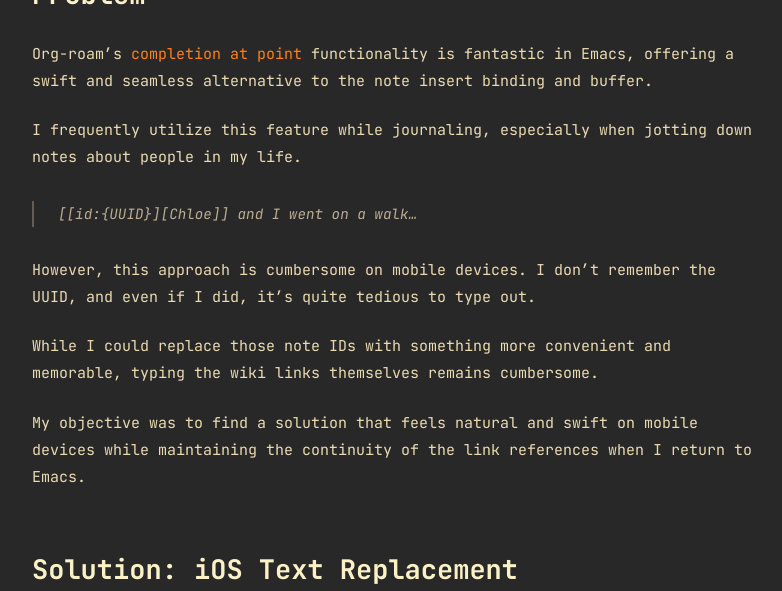
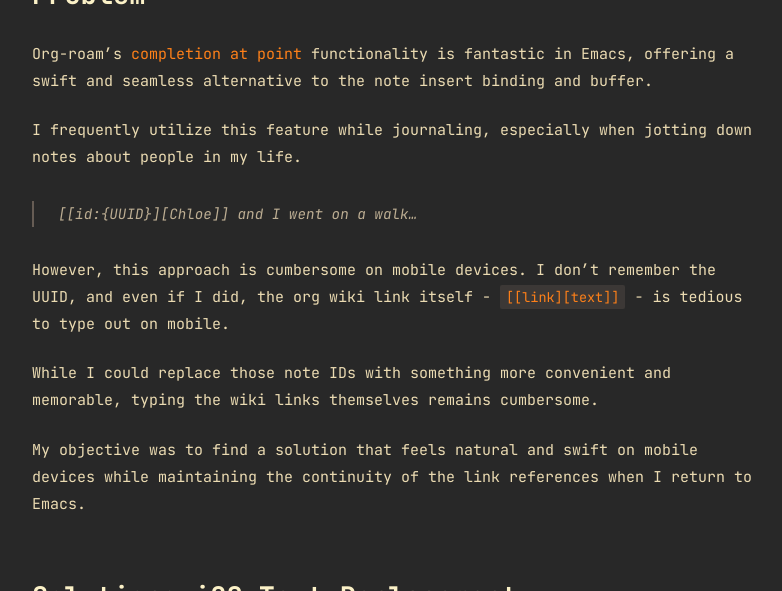
Before and after one commit to masonfox/blog, a Jekyll site: the page built from _posts/2025-11-11-org-roam-mobile-wiki-links.md, in a window 1280 px wide and 900 px high, scrolled down 612 px, cut to the strip 0-591 px from the top of the window. Shown: the whole strip, without its empty margins (248-1030 px from the left). Built offline with Jekyll 4.4.1, drawn with Linux system fonts in a browser that asks for light colours.

Commit message:
small adjustment to post

```diff
--- a/_posts/2025-11-11-org-roam-mobile-wiki-links.md
+++ b/_posts/2025-11-11-org-roam-mobile-wiki-links.md
@@ -14,7 +14,7 @@
 I frequently utilize this feature while journaling, especially when jotting down notes about people in my life.
 > [[id:{UUID}][Chloe]] and I went on a walk...
 
-However, this approach is cumbersome on mobile devices. I don’t remember the UUID, and even if I did, it’s quite tedious to type out.
+However, this approach is cumbersome on mobile devices. I don’t remember the UUID, and even if I did, the org wiki link itself - `[[link][text]]` - is tedious to type out on mobile.
 
 While I could replace those note IDs with something more convenient and memorable, typing the wiki links themselves remains cumbersome.
 
```
